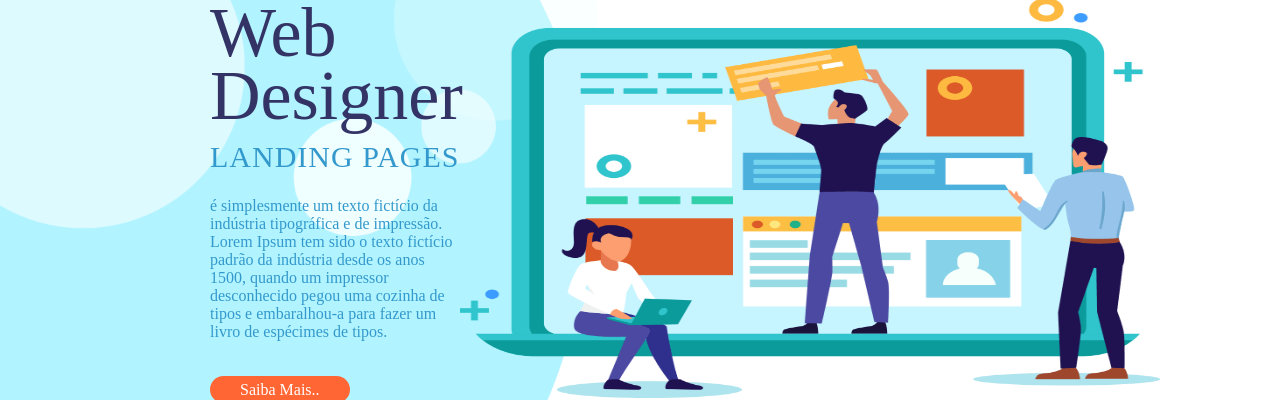
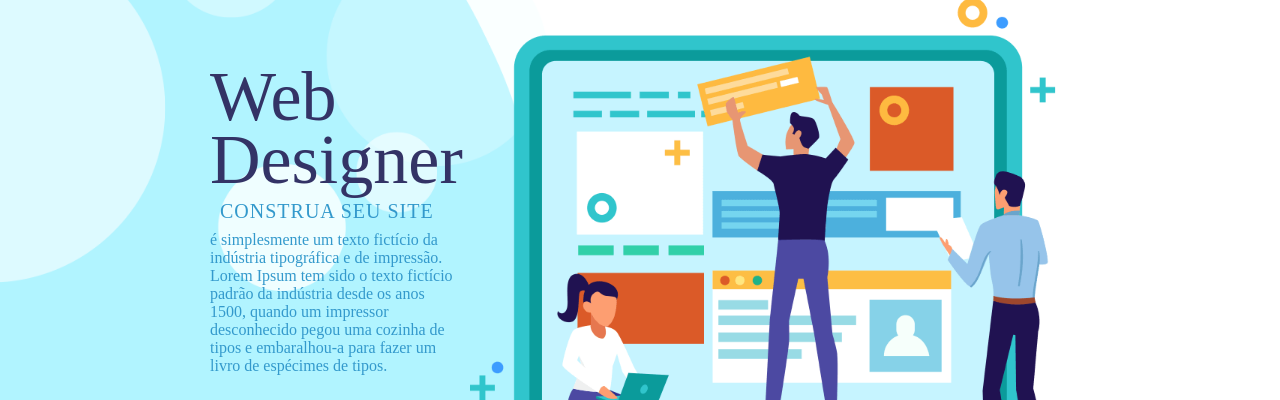
Before and after one commit to Evanei-Freitas/Desenvolvimento-FrontEnd, a plain HTML site: page index.html in a window 1280 px wide. Shown: the part 139-539 px from the top of the page. Drawn offline with Linux system fonts and the light colour scheme.

Commit message:
Criando vários Breaks-points, para diversos tamanhos de monitores

```diff
--- a/assets/css/header.css
+++ b/assets/css/header.css
@@ -13,4 +13,9 @@ header nav ul{
 header nav ul li a{
     margin: 0px 15px;
     color: #3399cc;
+
 }
+
+header nav ul li a:hover{
+    border-bottom: 1px solid #3399cc;
+}
--- a/assets/css/main.css
+++ b/assets/css/main.css
@@ -21,20 +21,20 @@
 }
 
 
+.sobre-web-designer article h2{
+    font-size: 20px;
+    text-transform: uppercase;
+    letter-spacing: 1px;
+    line-height: 100%;
+    margin: 10px;
+}
+
 .sobre-web-designer article p{
     margin: 10px 0 40px 0;
 }
 
-.sobre-web-designer article h2{
-    font-size: 30px;
-    text-transform: uppercase;
-    letter-spacing: 1px;
-    line-height: 200%;
-
-}
-
 
 .sobre-web-designer figcaption img{
-    width: 700px;
-    height: 400px;
+    width: 600px;
+    /*height: 400px;*/
 }
--- a/assets/css/responsive.css
+++ b/assets/css/responsive.css
@@ -1,53 +1,60 @@
-@media (max-width:1668px){
+@media (max-width:1900px){
     body{
-        background-size: 768px;
+        background-size: 970px;
     }
 }
 
-@media (max-width:1366px){
+@media (max-width:1850px){
     body{
-        background-size: 768px;
+        background-size: 900px;
     }
 }
 
-@media (max-width:1360px){
+@media(max-width:1550px){
     body{
-        background-size: 768px;
+        background-size: 750px;
     }
 }
 
-@media (max-width:1280px){
-    body{
-        background-size: 768px;
-    }
-}
-
-@media (max-width:1440px){
+@media(max-width:1440px){
     body{
         background-size: 700px;
     }
 }
 
-@media (max-width:1280px){
+@media(max-width:1400px){
     body{
-        background-size: 720px;
+        background-size: 650px;
     }
 }
 
-@media (max-width:1280px){
+@media(max-width:1300px){
     body{
-        background-size: 600px;
+        background-position-x:-100px !important;
     }
 }
 
-@media (max-width:1024px){
+
+@media(max-width:1024px){
     body{
-        background-size: 768px;
+        background-position-x:-100px !important;
     }
 }
 
-@media (max-width:800px){
+@media(max-width:995px){
     body{
-        background-size: 600px !important;
+        background-position-x:-100px !important;
     }
 }
+
+@media(max-width:968px){
+    body{
+        background-position-x:-100px !important;
+    }
+}
+
+@media(max-width:947px){
+    body{
+        background-position-x:-100px !important;
+    }
+}
--- a/index.html
+++ b/index.html
@@ -39,7 +39,7 @@
             <!--Conteudo de Texto do Site-->
            <article>
             <h1>Web Designer</h1>
-            <h2>Landing Pages</h2>
+            <h2>Construa seu Site</h2>
             <p>
                 é simplesmente um texto fictício da indústria tipográfica e de impressão.
                 Lorem Ipsum tem sido o texto fictício padrão da indústria desde os anos 1500,
```
